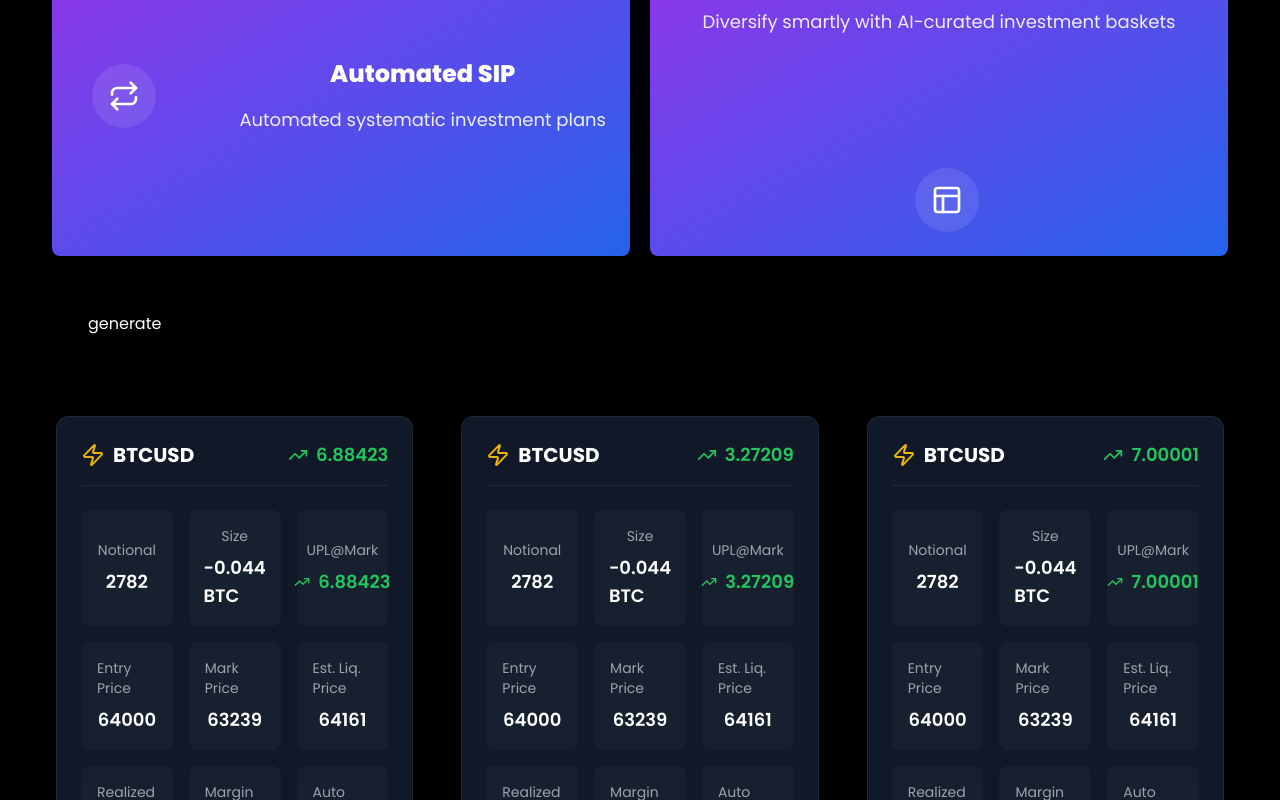
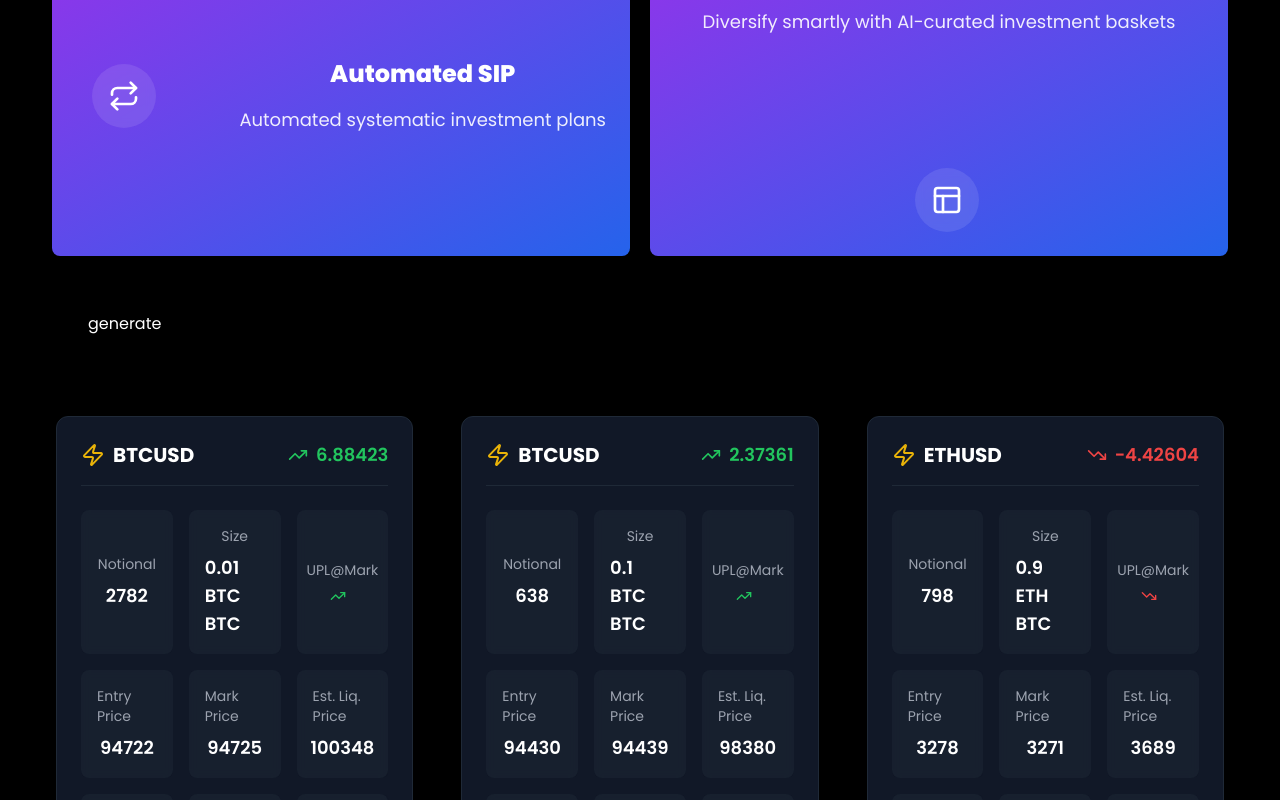
Before and after one commit to mmaroof487/InvoStake, a React (Vite) app in the folder client/: page / in a window 1280 px wide. Shown: the part 2000-2800 px from the top of the page. Built offline with nearby package versions, Linux system fonts and the light colour scheme.

Commit message:
feat: added agent scroll to bottom feature

```diff
--- a/client/package.json
+++ b/client/package.json
@@ -16,6 +16,7 @@
     "lucide-react": "^0.471.0",
     "react": "^18.3.1",
     "react-dom": "^18.3.1",
+    "react-router-dom": "^7.1.1",
     "tailwind-merge": "^2.6.0",
     "utils": "^0.3.1"
   },
--- a/client/src/App.jsx
+++ b/client/src/App.jsx
@@ -1,9 +1,10 @@
 import Home from "./pages/Home";
+import AppRoutes from "./routes";
 
 export default function App() {
 	return (
 		<>
-			<Home />
+			<AppRoutes />
 		</>
 	);
 }
--- a/client/src/components/Market/index.jsx
+++ b/client/src/components/Market/index.jsx
@@ -1,7 +1,7 @@
 import { useEffect, useState } from "react";
 import { TrendingUp, TrendingDown, Zap } from "lucide-react";
 
-export default function Market() {
+export default function Market(prop) {
 	const [marketData, setMarketData] = useState({
 		price: 0,
 		isNegative: false,
@@ -23,7 +23,7 @@ export default function Market() {
 			const newPrice = marketData.price + change;
 
 			// Clamp the new price between 3 and 7 (which is ±2 from 5)
-			const clampedPrice = Math.max(Math.min(newPrice, 7), 3);
+			const clampedPrice = Math.max(Math.min(newPrice, prop.num), prop.num - 4);
 
 			// Round to 5 decimal places
 			const roundedPrice = parseFloat(clampedPrice.toFixed(5));
@@ -50,6 +50,7 @@ export default function Market() {
 
 	const DataCell = (prop) => (
 		<div
+			id="market"
 			className="flex flex-col items-center justify-center p-4 bg-gray-800/50 rounded-lg backdrop-blur-sm
                     transform transition-all duration-300 hover:scale-105">
 			<span className="text-gray-400 text-sm mb-2">{prop.label}</span>
@@ -67,7 +68,7 @@ export default function Market() {
 				<div className="flex items-center justify-between border-b border-gray-800 pb-4 mb-6">
 					<div className="flex items-center gap-2">
 						<Zap className="text-yellow-500" size={24} />
-						<span className="text-xl font-bold text-white">BTCUSD</span>
+						<span className="text-xl font-bold text-white">{prop.name}</span>
 					</div>
 					<div className={`flex items-center gap-2 ${marketData.isNegative ? "text-red-500" : "text-green-500"}`}>
 						{marketData.isNegative ? <TrendingDown size={20} /> : <TrendingUp size={20} />}
@@ -78,18 +79,18 @@ export default function Market() {
 				{/* Main Grid */}
 				<div className="grid grid-cols-1 md:grid-cols-3 gap-4">
 					{/* First Row */}
-					<DataCell label="Notional" value={marketData.notional} />
-					<DataCell label="Size" value={`${marketData.size} BTC`} />
-					<DataCell label="UPL@Mark" value={marketData.price} highlight={true} icon={marketData.isNegative ? <TrendingDown size={16} /> : <TrendingUp size={16} />} />
+					<DataCell label="Notional" value={prop.notional} />
+					<DataCell label="Size" value={`${prop.size} BTC`} />
+					<DataCell label="UPL@Mark" value={prop.price} highlight={true} icon={marketData.isNegative ? <TrendingDown size={16} /> : <TrendingUp size={16} />} />
 
 					{/* Second Row */}
-					<DataCell label="Entry Price" value={marketData.entryPrice} />
-					<DataCell label="Mark Price" value={marketData.markPrice} />
-					<DataCell label="Est. Liq. Price" value={marketData.liqPrice} />
+					<DataCell label="Entry Price" value={prop.eprice} />
+					<DataCell label="Mark Price" value={prop.mprice} />
+					<DataCell label="Est. Liq. Price" value={prop.elprice} />
 
 					{/* Third Row */}
-					<DataCell label="Realized CF" value={marketData.realizedCF} />
-					<DataCell label="Margin Amount" value={marketData.marginAmount} />
+					<DataCell label="Realized CF" value={prop.rcf} />
+					<DataCell label="Margin Amount" value={prop.mamount} />
 					<DataCell label="Auto Top Up" value="Enabled" icon={<Zap size={16} className="text-yellow-500" />} />
 				</div>
 			</div>
--- a/client/src/pages/Banner/index.jsx
+++ b/client/src/pages/Banner/index.jsx
@@ -1,9 +1,11 @@
 import { useState } from "react";
 import { Bot, ArrowRight } from "lucide-react";
+import { useNavigate } from "react-router-dom";
 
 export default function Banner() {
 	const [email, setEmail] = useState("");
 	const [isHovered, setIsHovered] = useState(false);
+	const navigate = useNavigate();
 
 	const handleSubmit = (e) => {
 		e.preventDefault();
@@ -41,12 +43,15 @@ export default function Banner() {
 					/>
 					<button
 						type="submit"
+						onClick={() => {
+							navigate("/basket");
+						}}
 						onMouseEnter={() => setIsHovered(true)}
 						onMouseLeave={() => setIsHovered(false)}
 						className="px-8 py-4 bg-gradient-to-r from-blue-500 to-purple-500 rounded-full
                      font-medium text-white transition-all duration-300 hover:shadow-lg
                      hover:shadow-blue-500/25 flex items-center gap-2">
-						Join Waitlist
+						Start Investing
 						<ArrowRight
 							className={`w-4 h-4 transition-transform duration-300
                        ${isHovered ? "translate-x-1" : ""}`}
--- /dev/null
+++ b/client/src/pages/Basket/index.jsx
@@ -0,0 +1,3 @@
+export default function Basket() {
+	return <>basket</>;
+}
--- a/client/src/pages/Home/index.jsx
+++ b/client/src/pages/Home/index.jsx
@@ -13,9 +13,9 @@ export default function Home() {
 				<FeatureCards />
 				<Ai />
 				<div className="flex justify-evenly">
-					<Market />
-					<Market />
-					<Market />
+					<Market name="BTCUSD" num="7" notional="2782" size="0.01 BTC" eprice="94722" mprice="94725" elprice="100348" rcf="3" mamount="30"  />
+					<Market name="BTCUSD" num="5" notional="638" size="0.1 BTC" eprice="94430" mprice="94439" elprice="98380" rcf="4" mamount="42"  />
+					<Market name="ETHUSD" num="-4" notional="798" size="0.9 ETH" eprice="3278" mprice="3271" elprice="3689" rcf="5" mamount="51"  />
 				</div>
 			</main>
 		</>
--- a/client/src/pages/Navbar/index.jsx
+++ b/client/src/pages/Navbar/index.jsx
@@ -1,21 +1,36 @@
 import { useState } from "react";
-import { Menu, X, Bot } from "lucide-react";
+import { Bot } from "lucide-react";
+import { useNavigate } from "react-router-dom";
 
 export default function Navbar() {
-	const [isOpen, setIsOpen] = useState(false);
 	const [activeTab, setActiveTab] = useState("Home");
-
 	const navItems = ["Home", "AI Agent", "Basket"];
 
-	const NavLink = (prop) => (
-		<button
-			onClick={() => setActiveTab(prop.text)}
-			className={`py-2 px-6 transition-all duration-300 relative
-                ${activeTab === prop.text ? "text-blue-500" : "text-gray-400 hover:text-gray-200"}`}>
-			{prop.text}
-			{activeTab === prop.text && <span className="absolute bottom-0 left-0 w-full h-0.5 bg-gradient-to-r from-blue-500 to-purple-500" />}
-		</button>
-	);
+	const handleScrollToBottom = () => {
+		window.scrollTo({
+			top: document.body.scrollHeight,
+			behavior: "smooth",
+		});
+	};
+
+	const navigate = useNavigate();
+	const NavLink = (prop) =>
+		prop.text === "AI Agent" ? (
+			<button
+				onMouseOver={() => setActiveTab(prop.text)}
+				onClick={() => {
+					handleScrollToBottom();
+				}}
+				className={`py-2 px-6 transition-all duration-300 relative ${activeTab === prop.text ? "text-blue-500" : "text-gray-400 hover:text-gray-200"}`}>
+				{prop.text}
+				{activeTab === prop.text && <span className="absolute bottom-0 left-0 w-full h-0.5 bg-gradient-to-r from-blue-500 to-purple-500" />}
+			</button>
+		) : (
+			<button onMouseOver={() => setActiveTab(prop.text)} className={`py-2 px-6 transition-all duration-300 relative ${activeTab === prop.text ? "text-blue-500" : "text-gray-400 hover:text-gray-200"}`}>
+				{prop.text}
+				{activeTab === prop.text && <span className="absolute bottom-0 left-0 w-full h-0.5 bg-gradient-to-r from-blue-500 to-purple-500" />}
+			</button>
+		);
 
 	return (
 		<nav className="w-full backdrop-blur-sm bg-gray-900/50 fixed top-0 z-50 border-b border-gray-800">
@@ -36,46 +51,17 @@ export default function Navbar() {
 						</div>
 					</div>
 
-					{/* Waitlist Button */}
 					<div className="hidden md:block">
 						<button
 							className="px-6 py-2 bg-gradient-to-r from-blue-500 to-purple-500 rounded-full
                            font-medium text-white transition-all duration-300 hover:shadow-lg
-                           hover:shadow-blue-500/25">
-							Join Waitlist
+                           hover:shadow-blue-500/25"
+							onClick={() => {
+								navigate("/basket");
+							}}>
+							Start Investing
 						</button>
 					</div>
-
-					{/* Mobile menu button */}
-					<div className="md:hidden">
-						<button onClick={() => setIsOpen(!isOpen)} className="p-2 rounded-lg text-gray-400 hover:text-white focus:outline-none">
-							{isOpen ? <X className="w-6 h-6" /> : <Menu className="w-6 h-6" />}
-						</button>
-					</div>
-				</div>
-			</div>
-
-			{/* Mobile Navigation */}
-			<div className={`md:hidden ${isOpen ? "block" : "hidden"}`}>
-				<div className="px-2 pt-2 pb-3 space-y-1 bg-gray-900/90 backdrop-blur-sm">
-					{navItems.map((item) => (
-						<button
-							key={item}
-							onClick={() => {
-								setActiveTab(item);
-								setIsOpen(false);
-							}}
-							className={`block w-full px-3 py-2 rounded-lg text-base font-medium
-                       transition-colors duration-300
-                       ${activeTab === item ? "bg-blue-500/10 text-blue-500" : "text-gray-400 hover:bg-gray-800 hover:text-white"}`}>
-							{item}
-						</button>
-					))}
-					<button
-						className="w-full px-3 py-2 mt-4 bg-gradient-to-r from-blue-500 to-purple-500
-                         rounded-lg font-medium text-white transition-all duration-300">
-						Join Waitlist
-					</button>
 				</div>
 			</div>
 		</nav>
--- /dev/null
+++ b/client/src/routes/index.jsx
@@ -0,0 +1,22 @@
+import { createBrowserRouter, RouterProvider } from "react-router-dom";
+import Home from "../pages/Home";
+import Basket from "../pages/Basket";
+
+const router = createBrowserRouter([
+	{
+		path: "/",
+		element: <Home />,
+	},
+	{
+		path: "/home",
+		element: <Home />,
+	},
+	{
+		path: "/basket",
+		element: <Basket />,
+	},
+]);
+
+export default function AppRoutes() {
+	return <RouterProvider router={router} />;
+}
```
Also changed, not shown: 1 other file (tests, documents, lock files or other folders).
